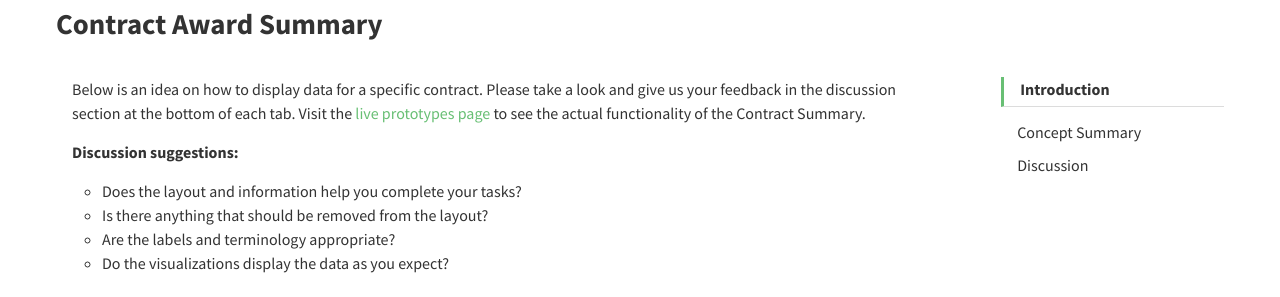
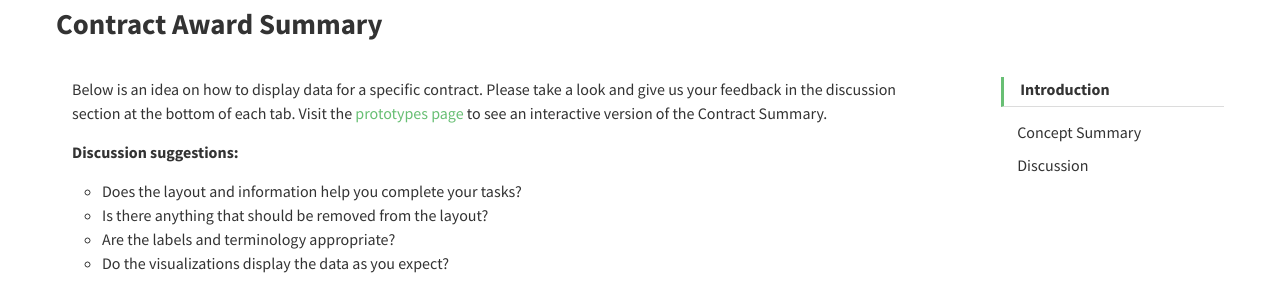
Before and after one commit to fedspendingtransparency/openbeta, a Jekyll site: the page built from _concepts/contract-summary.md, in a window 1280 px wide and 900 px high. Shown: the part 248-545 px from the top of the window. Built offline with Jekyll 4.4.1, drawn with Linux system fonts in a browser that asks for light colours; nearby versions of some CDN libraries; library files that are not in the unit come from our copies; comment, search, counter and statistics services are not loaded.

Commit message:
Update contract - summary
Fixed language on new link

```diff
--- a/_concepts/contract-summary.md
+++ b/_concepts/contract-summary.md
@@ -11,7 +11,7 @@ category: "Summary Pages:"
 headline: Contract Award Summary
 
 copy:
-  - text: Below is an idea on how to display data for a specific contract. Please take a look and give us your feedback in the discussion section at the bottom of each tab. Visit the <a class="usa-cta" href="../alpha">live prototypes page</a> to see the actual functionality of the Contract Summary.
+  - text: Below is an idea on how to display data for a specific contract. Please take a look and give us your feedback in the discussion section at the bottom of each tab. Visit the <a class="usa-cta" href="../alpha">prototypes page</a> to see an interactive version of the Contract Summary.
 
 discussion_title: "Discussion suggestions:"
 
```
